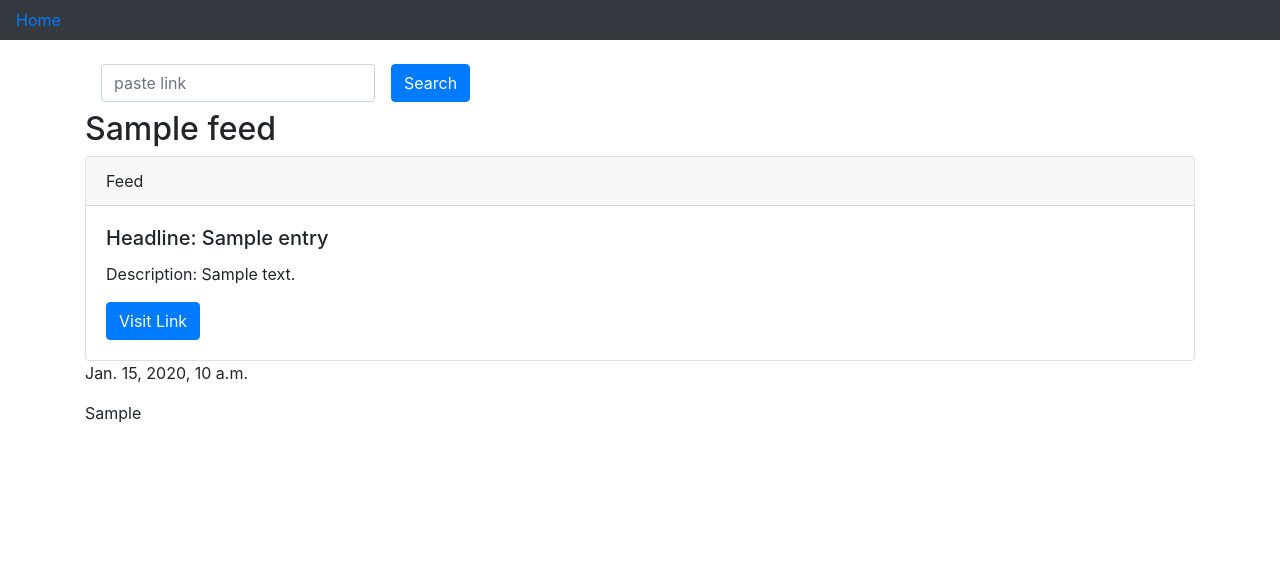
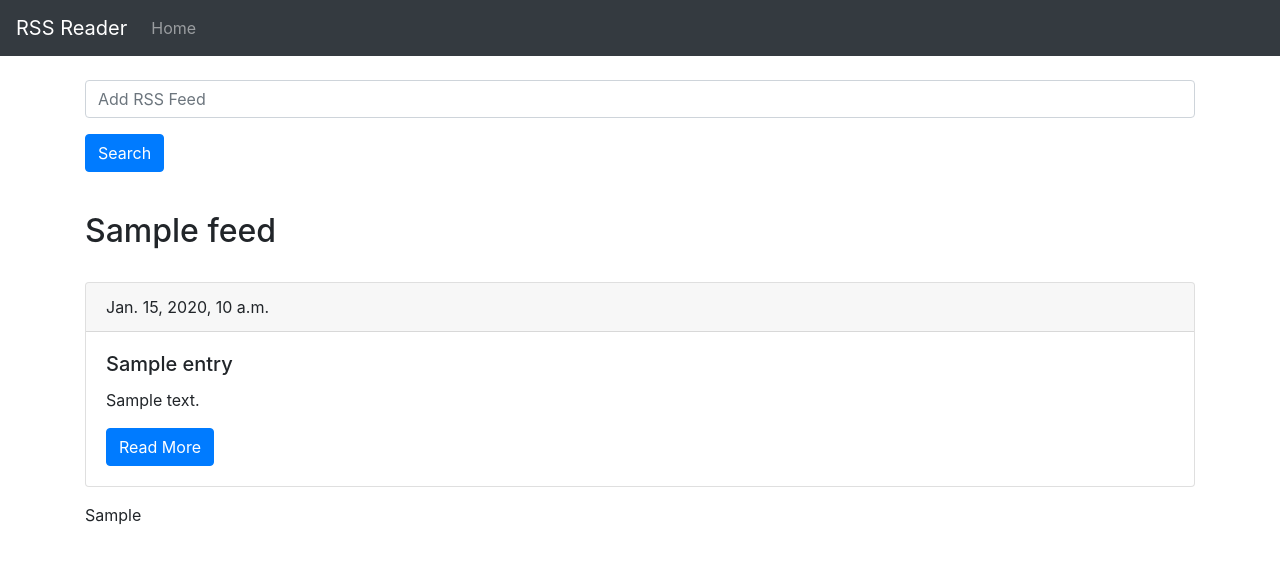
Before and after one commit to mzschandy/rss-reader, a Django app: template rss/templates/rss/reader.html in a window 1280 px wide. Shown: the top 564 px of the page. Run offline with Django 3.2, Linux system fonts and the light colour scheme; the template is opened without the code that fills it: most values are stand-ins (such as "Sample title", 1, 10 or a date in 2020); parts of the project's set-up code (start-up, migrations or seed data) failed here and were passed over; some libraries are stand-ins or nearby versions.

Commit message:
minor design updates

```diff
--- a/rss/templates/rss/base.html
+++ b/rss/templates/rss/base.html
@@ -2,7 +2,7 @@
 
 <head>
 
-    <title>Django RSS Reader</title>
+    <title>RSS Reader</title>
     <!-- Required meta tags -->
     <meta charset="utf-8">
     <meta name="viewport" content="width=device-width, initial-scale=1, shrink-to-fit=no">
@@ -23,12 +23,10 @@
 </head>
 
 <nav class="navbar navbar-expand-sm bg-dark navbar-dark">
+    <ul class="navbar-nav">
+        <li class="navbar-brand">RSS Reader</li>
 
-    <ul class="navbar-nav">
-
-        <li class="nav-item active">
-
-            <a class="nav-lin" ” href="/">Home </a>
+        <li class="nav-item"><a class="nav-link" href="/">Home </a></li>
     </ul>
 </nav>
 
--- a/rss/templates/rss/reader.html
+++ b/rss/templates/rss/reader.html
@@ -5,48 +5,48 @@
 
 <br />
 
-<form class="form-inline">
+<form class="">
 
-    <div class="form-group mx-sm-3 mb-2">
+    <div class="form-group">
 
         <label for="inputPassword2" class="sr-only">Password</label>
 
-        <input type="text" class="form-control" placeholder="paste link" name="url">
+        <input type="text" class="form-control" placeholder="Add RSS Feed" name="url">
 
     </div>
+        <button type="submit" class="btn btn-primary mb-2">Search</button>
 
-    <button type="submit" class="btn btn-primary mb-2">Search</button>
+
 
 </form>
 
 {% if feed %}
 
-<h2>{{ feed.feed.title }}</h2>
+<h2 style="margin-top: 1em; margin-bottom: 1em">{{ feed.feed.title }}</h2>
 
 {% if feed.entries %}
 
 {% for entry in feed.entries %}
 
-<div class="card">
+<div class="card" style="margin-bottom: 1em">
 
     <div class="card-header">
 
-        Feed
+        {{ entry.published }}
 
     </div>
 
     <div class="card-body">
 
-        <h5 class="card-title">Headline: {{ entry.title }}</h5>
+        <h5 class="card-title">{{ entry.title }}</h5>
 
-        <p class="card-text">Description: {{ entry.description }}</p>
+        <p class="card-text">{{ entry.description }}</p>
 
-        <a href="{{ entry.link }}" class="btn btn-primary">Visit Link</a>
+        <a href="{{ entry.link }}" target="_blank" class="btn btn-primary">Read More</a>
 
     </div>
 
 </div>
-<p>{{ entry.published }}</p>
 
 
 
@@ -59,7 +59,7 @@
 
 <br />
 
-<p>Enter your favorite RSS feed above.</p>
+<h3>Enter your favorite feed to get started</h3>
 
 {% endif %}
 
```
